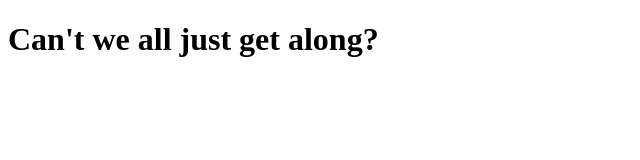
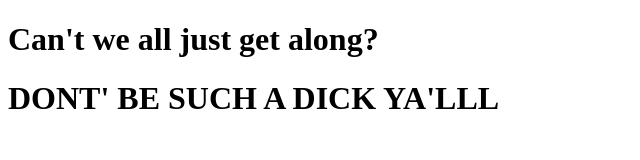
Before and after one commit to nicdev/git-training, a plain HTML site: page index.html in a window 1280 px wide. Shown: the whole page, without its empty margins (0-640 px from the left). Drawn offline with nearby package versions, Linux system fonts and the light colour scheme; files that its build step writes are made by us from their sources.

Commit message:
testing BITCH

```diff
--- a/index.html
+++ b/index.html
@@ -10,6 +10,7 @@
     </head>
     <body>
         <h1>Can't we all just get along?</h1>
+        <H1>DONT' BE SUCH A DICK YA'LLL</h1>
         <script src="js/main.js"></script>
     </body>
 </html>
```
